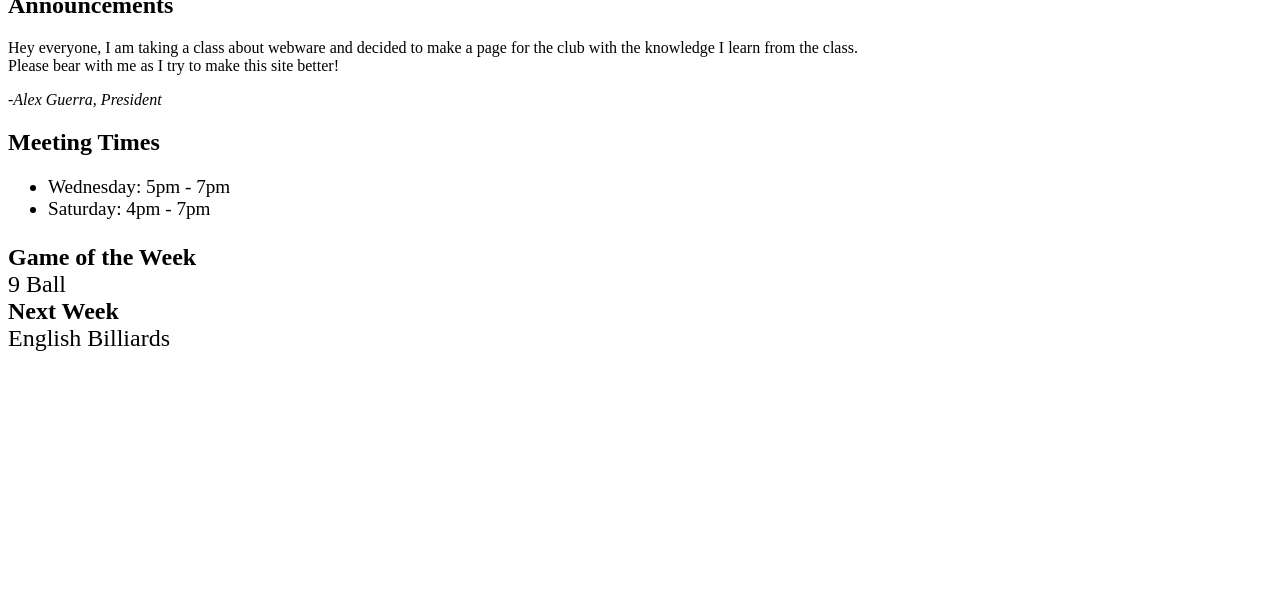
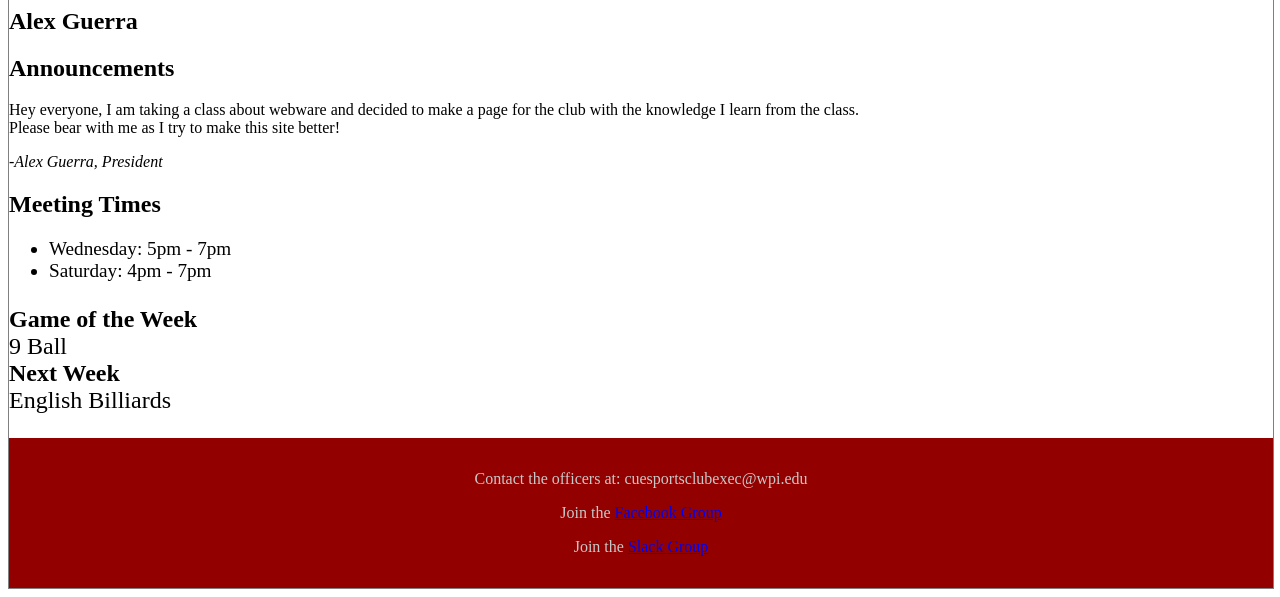
Before and after one commit to 14SilverX/CSCWebsite, a website: page index.html in a window 1280 px wide. Shown: the part 457-1054 px from the top of the page. Before the commit the page ends 833 px from the top, so only its background shows below. Drawn offline with Linux system fonts and the light colour scheme.

Commit message:
Added a header and footer with links to other pages for the club

```diff
--- a/index.html
+++ b/index.html
@@ -1,11 +1,29 @@
 <!DOCTYPE html>
 <html lang="en">
   <head>
+  <style>
+	div.container {
+    	width: 100%;
+    	border: 1px solid gray;
+	}
+
+	header, footer {
+    	padding: 1em;
+    	color: rgb(200,200,200);
+    	background-color: rgb(147,0,0);
+    	clear: left;
+    	text-align: center;
+	}
+  </style>
     <title>WPI Cue Sports Club</title>
     <meta charset="utf-8">
   </head>
+
+  <div class="container">
   <body>
+  	<header>
     <h1>WPI Cue Sports Club</h1>
+    </header>
 
     <h1 style="color:red">PLAYER OF THE WEEK</h1>
     <img src="https://github.com/14SilverX/CSCWebsite/blob/master/Images/PlayerOfTheWeek/AlexGuerraPOTW.jpg?raw=true" alt="Alex Guerra" width="320" height="240">
@@ -25,5 +43,12 @@
     <br style="font-size: 120%">9 Ball
     <br><b>Next Week</b>
     <br style="font-size: 120%">English Billiards</p>
+
+    <footer>
+    	<p>Contact the officers at: cuesportsclubexec@wpi.edu</p>
+    	<p>Join the <a href="https://www.facebook.com/groups/396898637158001/">Facebook Group</a></p>
+    	<p>Join the <a href="https://cuesportsclub.slack.com/messages/general/">Slack Group</a></p>
+    </footer>
   </body>
+  </div>
 </html>
```
